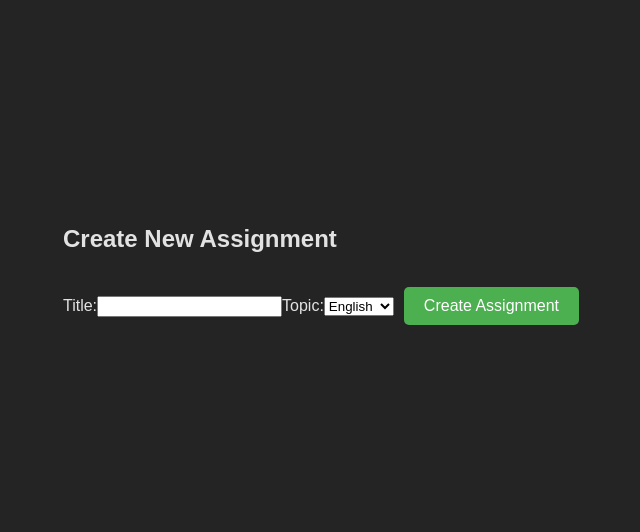
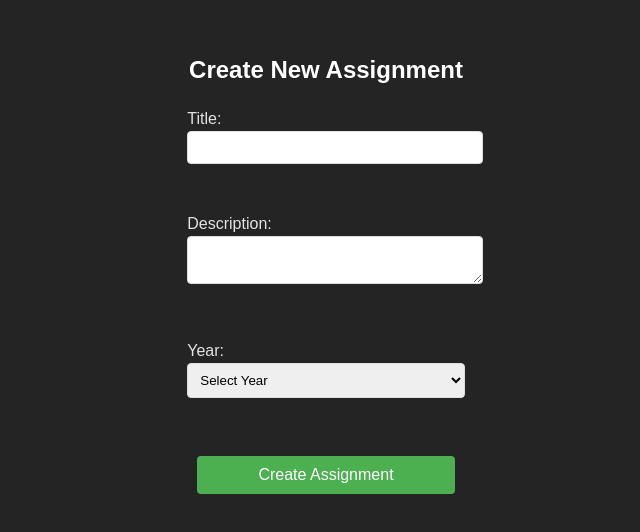
Before and after one commit to DamianMacG/EduTaskJS, a React (Vite) app in the folder front-end/: page /teacher-dashboard/assignments/new-assignment in a window 1280 px wide. Shown: the part 132-664 px from the top of the page, without its empty margins (314-954 px from the left). Built offline with nearby package versions, Linux system fonts and the light colour scheme.

Commit message:
Added routes and basic form element for new assignment

```diff
--- a/front-end/src/App.jsx
+++ b/front-end/src/App.jsx
@@ -4,10 +4,9 @@ import { BrowserRouter as Router, Route, Routes } from 'react-router-dom';
 import Homepage from './pages/Homepage/Homepage';
 import StudentDashboard from './pages/StudentDashboard/StudentDashboard';
 import TeacherDashboard from './pages/TeacherDashboard/TeacherDashboard';
-
 import StudentsPage from './pages/StudentList/StudentList';
 import AssignmentsList from './pages/AssignmentsList/AssignmentsList';
-import NewAssignmentPage from './pages/NewAssignmentPage/NewAssignmentPage';
+import CreateAssignment from './pages/CreateAssignment/CreateAssignment';
 
 
 const App = () => {
@@ -19,7 +18,8 @@ const App = () => {
         <Route path="/teacher-dashboard" element={<TeacherDashboard />} />
         <Route path="/teacher-dashboard/assignments" element={<AssignmentsList />} />
         <Route path="/teacher-dashboard/students" element={<StudentsPage />} />
-        <Route path="/teacher-dashboard/assignments/new-assignment" element={<NewAssignmentPage />} />
+        <Route path="/teacher-dashboard/assignments/new-assignment" element={<CreateAssignment />} />
+
    </Routes>
     </Router>
   );
--- a/front-end/src/pages/AssignmentsList/AssignmentsList.jsx
+++ b/front-end/src/pages/AssignmentsList/AssignmentsList.jsx
@@ -1,3 +1,4 @@
+import { Link } from 'react-router-dom';
 
 const AssignmentsList = () => {
 
@@ -17,7 +18,9 @@ const AssignmentsList = () => {
           </li>
         ))}
       </ul>
-      <button>Create New Assignment</button>
+       <Link to="/teacher-dashboard/assignments/new-assignment">
+        <button>Create New Assignment</button>
+      </Link>
     </div>
   );
 };
--- /dev/null
+++ b/front-end/src/pages/CreateAssignment/CreateAssignment.css
@@ -0,0 +1,45 @@
+/* CreateAssignment.css */
+
+div {
+    max-width: 400px;
+    margin: auto;
+    padding: 20px;
+    border-radius: 8px;
+  }
+
+  h2 {
+    text-align: center;
+    color: #ffffff;
+  }
+
+  form {
+    display: flex;
+    flex-direction: column;
+  }
+
+  label {
+    margin-bottom: 8px;
+  }
+
+  input,
+  textarea,
+  select {
+    width: 100%;
+    padding: 8px;
+    margin-bottom: 16px;
+    border: 1px solid #ddd;
+    border-radius: 4px;
+  }
+
+  button {
+    background-color: #4caf50;
+    color: white;
+    padding: 10px;
+    border: none;
+    border-radius: 4px;
+    cursor: pointer;
+  }
+
+  button:hover {
+    background-color: #45a049;
+  }
--- /dev/null
+++ b/front-end/src/pages/CreateAssignment/CreateAssignment.jsx
@@ -0,0 +1,36 @@
+// eslint-disable-next-line no-unused-vars
+import React from 'react';
+import './CreateAssignment.css';
+
+const CreateAssignment = () => {
+  return (
+    <div>
+      <h2>Create New Assignment</h2>
+      <form>
+        <label>
+          Title:
+          <input type="text" />
+        </label>
+        <br />
+        <label>
+          Description:
+          <textarea />
+        </label>
+        <br />
+        <label>
+          Year:
+          <select>
+            <option value="">Select Year</option>
+            <option value="12">Year 12</option>
+            <option value="11">Year 11</option>
+            <option value="10">Year 10</option>
+          </select>
+        </label>
+        <br />
+        <button type="submit">Create Assignment</button>
+      </form>
+    </div>
+  );
+};
+
+export default CreateAssignment;
```
